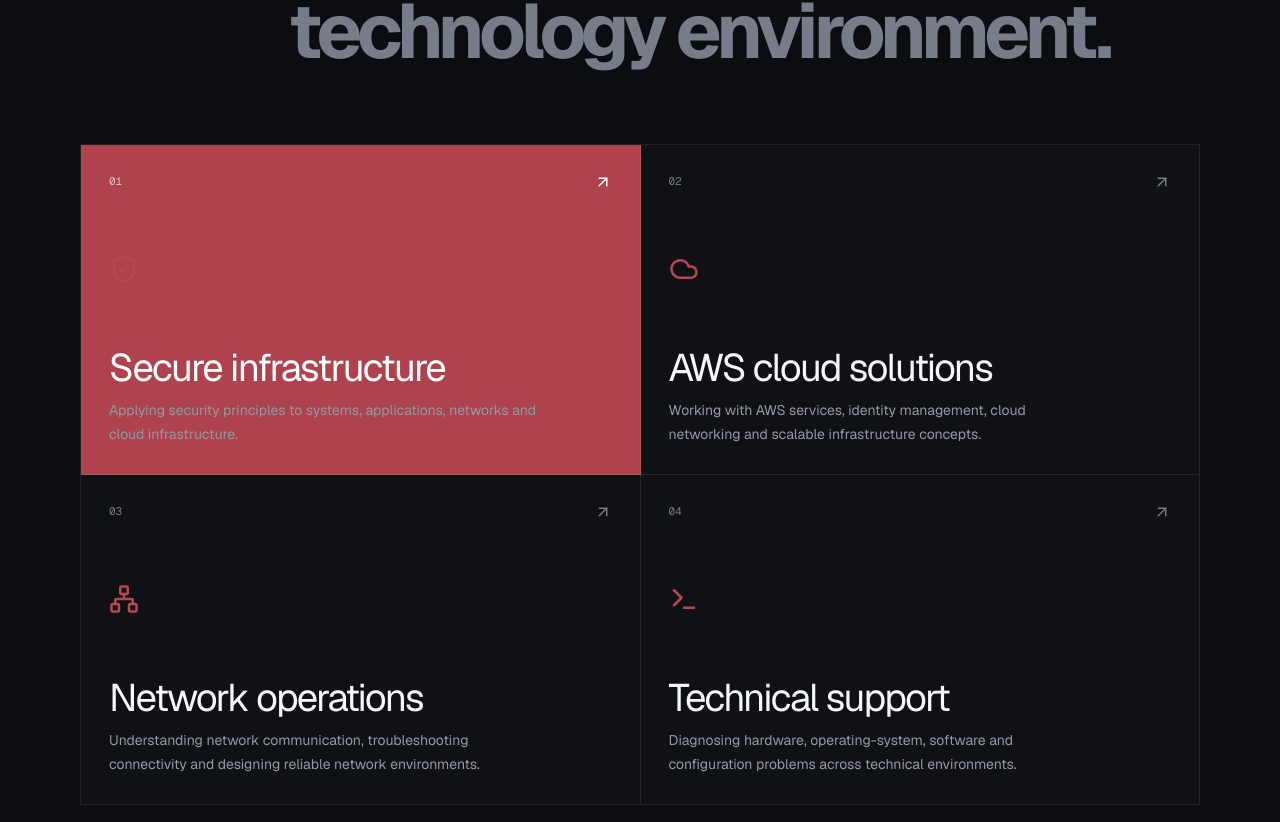
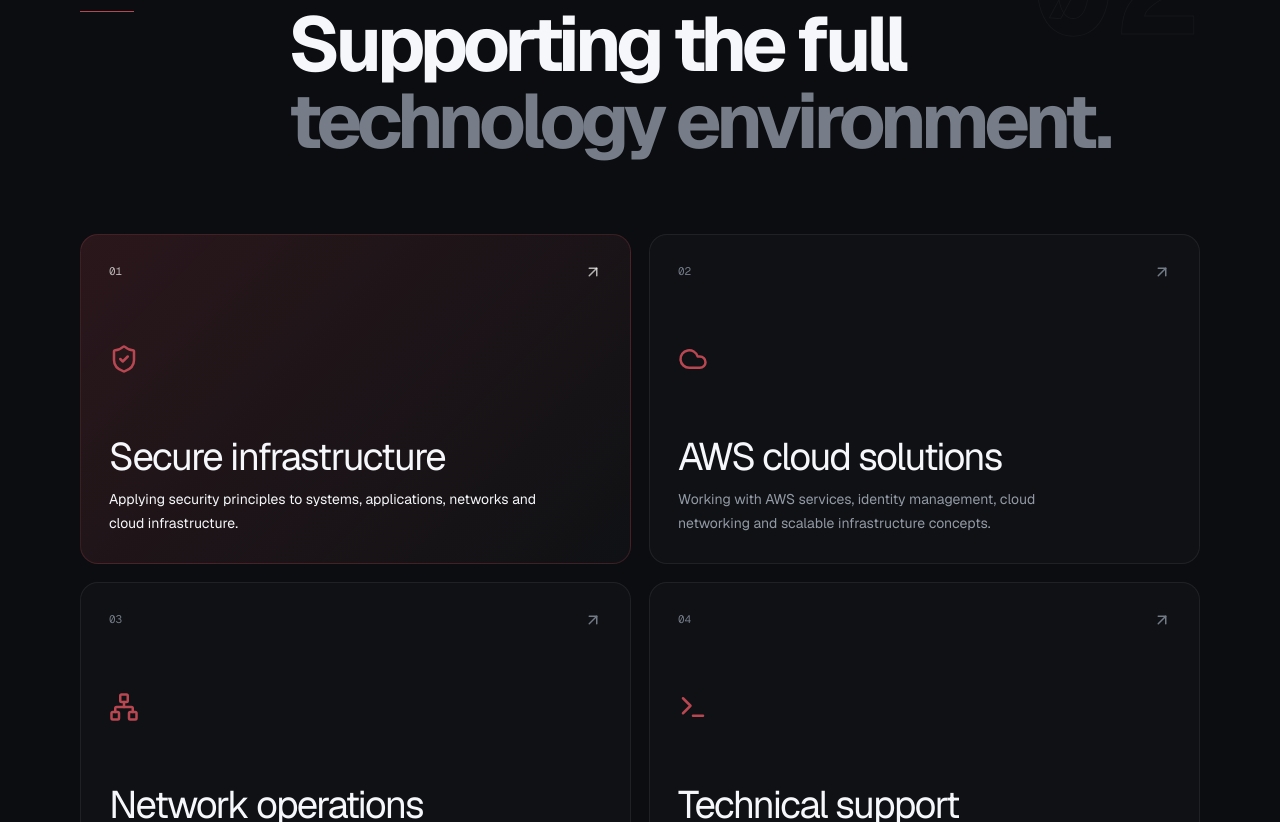
Before and after one commit to ano-nym-ous257/hoeks, a Next.js app: page / in a window 1280 px wide. Shown: the part 2278-3100 px from the top of the page. Built offline with nearby package versions, Linux system fonts and the light colour scheme.

Commit message:
refine spacing and reduce border noise

```diff
--- a/src/app/globals.css
+++ b/src/app/globals.css
@@ -2809,3 +2809,162 @@
     font-size: clamp(3.2rem, 16vw, 5.8rem);
   }
 }
+
+/* Spacing and border refinement */
+
+.editorial-section {
+  padding-block: 180px;
+}
+
+.editorial-about-layout,
+.editorial-capabilities,
+.editorial-projects,
+.system-status-bar,
+.experience-console,
+.contact-console {
+  margin-top: 88px;
+}
+
+/* About: let typography do the work */
+
+.editorial-principles {
+  border-top-color: rgba(255, 255, 255, 0.055);
+}
+
+.editorial-principle {
+  border-bottom-color: rgba(255, 255, 255, 0.055);
+}
+
+/* Expertise: softer structure */
+
+.editorial-capabilities {
+  gap: 18px;
+  border: 0;
+}
+
+.editorial-capability {
+  border: 1px solid rgba(255, 255, 255, 0.065);
+  border-radius: 18px;
+  background: rgba(255, 255, 255, 0.018);
+}
+
+.editorial-capability-featured {
+  border-color: rgba(185, 71, 82, 0.24);
+  background:
+    linear-gradient(
+      135deg,
+      rgba(185, 71, 82, 0.18),
+      rgba(255, 255, 255, 0.018)
+    );
+}
+
+.editorial-capability-featured,
+.editorial-capability-featured p,
+.editorial-capability-featured svg {
+  color: inherit;
+}
+
+.editorial-capability-featured > svg {
+  color: #b94752;
+}
+
+/* Skills: reduce dashboard heaviness */
+
+.system-status-bar {
+  border-color: rgba(255, 255, 255, 0.065);
+  border-radius: 16px 16px 0 0;
+}
+
+.system-skills-grid {
+  gap: 14px;
+  margin-top: 14px;
+  border-left: 0;
+}
+
+.system-skill-module {
+  border: 1px solid rgba(255, 255, 255, 0.065);
+  border-radius: 16px;
+  overflow: hidden;
+}
+
+.system-skill-header,
+.system-skill-footer {
+  border-color: rgba(255, 255, 255, 0.055);
+}
+
+.system-skill-row {
+  border-bottom-color: rgba(255, 255, 255, 0.04);
+}
+
+.skills-summary-panel {
+  margin-top: 24px;
+  border-radius: 16px;
+  border-color: rgba(185, 71, 82, 0.2);
+}
+
+/* Experience: remove the large outer box */
+
+.experience-console {
+  border: 0;
+  background: transparent;
+}
+
+.experience-console-header {
+  margin-bottom: 18px;
+  border: 1px solid rgba(255, 255, 255, 0.065);
+  border-radius: 16px;
+}
+
+.experience-entry {
+  margin-bottom: 14px;
+  padding: 34px 55px 34px 0;
+  border: 1px solid rgba(255, 255, 255, 0.055);
+  border-radius: 16px;
+  background: rgba(255, 255, 255, 0.012);
+}
+
+.experience-timeline > div {
+  border-bottom: 0;
+}
+
+.experience-marker::before {
+  background: rgba(255, 255, 255, 0.055);
+}
+
+/* Contact: keep the form, soften the frame */
+
+.contact-console {
+  border-color: rgba(255, 255, 255, 0.065);
+  border-radius: 20px;
+  overflow: hidden;
+}
+
+.contact-information {
+  border-right-color: rgba(255, 255, 255, 0.055);
+}
+
+/* General section separation */
+
+.section {
+  border-top-color: rgba(255, 255, 255, 0.055);
+}
+
+@media (max-width: 760px) {
+  .editorial-section {
+    padding-block: 120px;
+  }
+
+  .editorial-about-layout,
+  .editorial-capabilities,
+  .editorial-projects,
+  .system-status-bar,
+  .experience-console,
+  .contact-console {
+    margin-top: 58px;
+  }
+
+  .editorial-capabilities,
+  .system-skills-grid {
+    gap: 12px;
+  }
+}
```
